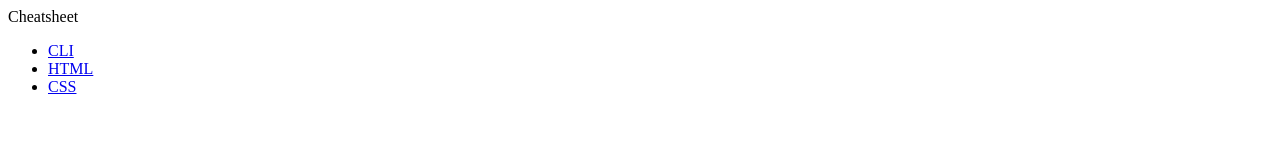
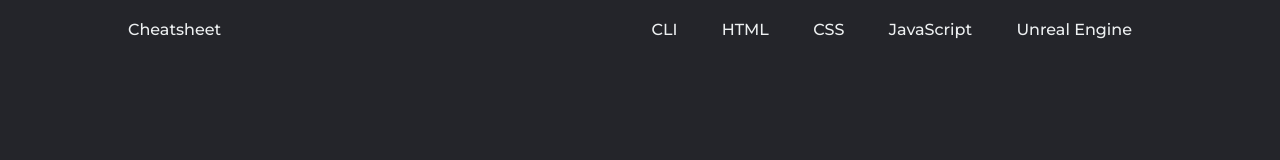
Before and after one commit to BurcisWolf/cheatsheet, a plain HTML site: page index.html in a window 1280 px wide. Drawn offline with Linux system fonts and the light colour scheme.

Commit message:
Made a simple navigation Menu

```diff
--- a/index.html
+++ b/index.html
@@ -12,8 +12,10 @@
         <nav>
             <ul class="list">
                 <li><a href="#">CLI</a></li>
-                <li><a href="HTML">HTML</a></li>
-                <li><a href="CSS">CSS</a></li>
+                <li><a href="#">HTML</a></li>
+                <li><a href="#">CSS</a></li>
+                <li><a href="#">JavaScript</a></li>
+                <li><a href="#">Unreal Engine</a></li>
             </ul>
         </nav>
     </header>
--- a/styles/style.css
+++ b/styles/style.css
@@ -1 +1,28 @@
 @import url('https://fonts.googleapis.com/css2?family=Montserrat:wght@500&display=swap');
+
+* {
+    box-sizing: border-box;
+    margin: 0;
+    padding: 0;
+    font-family: 'Montserrat', sans-serif;
+    background-color: #24252A;
+}
+header {
+    display: flex;
+    justify-content: flex-end;
+    align-items: center;
+    padding: 20px 10%;
+}
+header a, li, .name {
+    font-weight: 500;
+    font-size: 16px;
+    color: #edf0f1;
+    text-decoration: none;
+}
+header .name {
+    margin-right: auto;
+}
+.list li {
+    display: inline-block;
+    padding: 0px 20px;
+}
```
